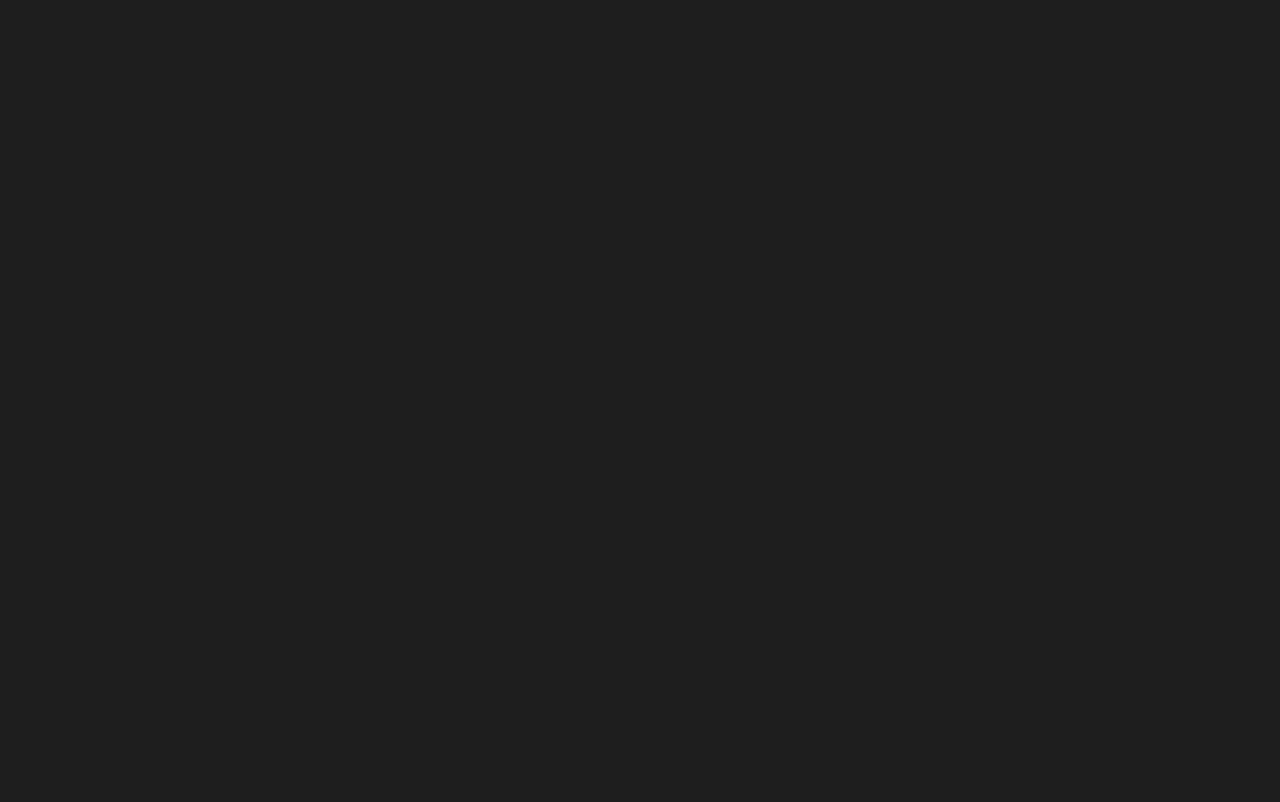
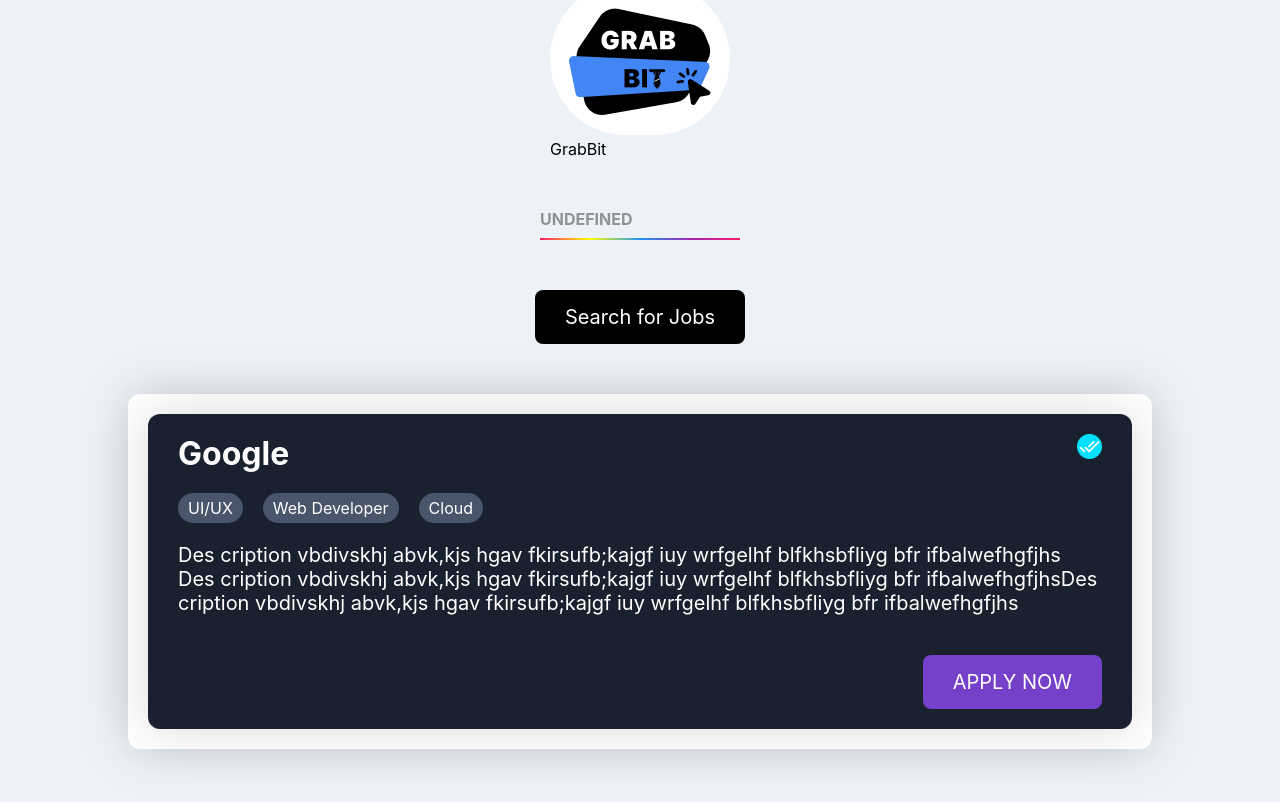
Before and after one commit to suzy-g38/GrabBits_Website, a React (Create React App) app in the folder client/: page /team in a window 1280 px wide. Shown: the part 1382-2184 px from the top of the page. Before the commit the page ends 1383 px from the top, so only its background shows below. Built offline with nearby package versions, Linux system fonts and the light colour scheme.

Commit message:
card done

```diff
--- a/client/src/App.jsx
+++ b/client/src/App.jsx
@@ -6,6 +6,16 @@
 const App = () => {
 	return (
 		<>
+			<div
+				style={{
+					display: 'flex',
+					justifyContent: 'center',
+					alignItems: 'center',
+					flexDirection: 'column',
+					gap: '50px',
+					margin: '100px 0',
+				}}
+			>
 				<Navbar />
 				<Routes>
 					<Route path="/" element={<Landing />} />
@@ -15,6 +25,8 @@
 				<Footer />
 				<Input />
 				<Button label="Search for Jobs" />
+				<Card />
+			</div>
 		</>
 	);
 };
--- a/client/src/components/common/Button/Button.jsx
+++ b/client/src/components/common/Button/Button.jsx
@@ -10,12 +10,17 @@
 	filled,
 	padding = '15px 30px',
 	fontSize = '20px',
+	bgColor,
 }) => {
 	return (
 		<>
 			<div className={classes.btn_container}>
 				<button
-					style={{ padding: padding, fontSize: fontSize }}
+					style={{
+						padding: padding,
+						fontSize: fontSize,
+						backgroundColor: bgColor,
+					}}
 					className={filled ? classes.fill : classes.btn}
 					onClick={onClick}
 					disabled={disabled}
--- a/client/src/components/common/Button/Button.module.css
+++ b/client/src/components/common/Button/Button.module.css
@@ -7,7 +7,7 @@
 .btn {
 	all: unset;
 	background-color: #000;
-	border: 2px solid #000000;
+	/* border: 2px solid #000000; */
 	color: #fff;
 	cursor: pointer;
 	font-size: 20px;
@@ -20,7 +20,6 @@
 .img {
 	width: 50px;
 	position: absolute;
-	z-index: 0;
 	right: 4px;
 	z-index: -1;
 	opacity: 0;
@@ -29,7 +28,7 @@
 .btn:hover {
 	background-color: rgb(45, 45, 45);
 	color: rgb(255, 255, 255);
-	border: 2px solid #000;
+	/* border: 2px solid #000; */
 }
 .btn_container:hover .img {
 	transform: translateY(-22px);
--- a/client/src/components/common/Card/Card.jsx
+++ b/client/src/components/common/Card/Card.jsx
@@ -1,8 +1,36 @@
 import React from 'react';
 import classes from './Card.module.css';
+import verified from '../../../assets/verified.png';
+import { Button } from '../../common/index';
 
 const Card = () => {
-	return <></>;
+	return (
+		<>
+			<div className={classes.outer_container}>
+				<div className={classes.inner_container}>
+					<div className={classes.data}>
+						<h1 className={classes.name}>Google</h1>
+						<img className={classes.verified} src={verified} alt="verified" />
+					</div>
+					<div className={classes.tags}>
+						<span className={classes.tag}>UI/UX</span>
+						<span className={classes.tag}>Web Developer</span>
+						<span className={classes.tag}>Cloud</span>
+					</div>
+					<div className={classes.description}>
+						Des cription vbdivskhj abvk,kjs hgav fkirsufb;kajgf iuy wrfgelhf
+						blfkhsbfliyg bfr ifbalwefhgfjhs Des cription vbdivskhj abvk,kjs hgav
+						fkirsufb;kajgf iuy wrfgelhf blfkhsbfliyg bfr ifbalwefhgfjhsDes
+						cription vbdivskhj abvk,kjs hgav fkirsufb;kajgf iuy wrfgelhf
+						blfkhsbfliyg bfr ifbalwefhgfjhs
+					</div>
+					<div className={classes.apply}>
+						<Button bgColor="#7541C8" label="APPLY NOW" />
+					</div>
+				</div>
+			</div>
+		</>
+	);
 };
 
 export default Card;
--- a/client/src/components/common/Card/Card.module.css
+++ b/client/src/components/common/Card/Card.module.css
@@ -0,0 +1,56 @@
+.outer_container {
+	display: flex;
+	justify-content: center;
+	align-items: center;
+	width: 80vw;
+	height: auto;
+	background-color: #fff;
+	border-radius: 12px;
+	box-shadow: 0px 0px 50px 0px #00000026;
+}
+.inner_container {
+	display: flex;
+	justify-content: flex-start;
+	align-items: flex-start;
+	flex-direction: column;
+	gap: 20px;
+	padding: 20px 30px;
+	margin: 20px;
+	background-color: #19212e;
+	border-radius: 12px;
+	box-shadow: 0px 0px 50px 0px #00000026;
+}
+.data {
+	display: flex;
+	justify-content: space-between;
+	width: 100%;
+}
+.name {
+	color: #fff;
+	font-size: 32px;
+}
+.verified {
+	width: 25px;
+	height: 25px;
+}
+.tags {
+	display: flex;
+	justify-content: center;
+	align-items: center;
+	gap: 20px;
+}
+.tag {
+	background-color: #48556a;
+	color: #fff;
+	border-radius: 100px;
+	padding: 5px 10px;
+}
+.description {
+	color: #fff;
+	font-size: 20px;
+}
+.apply {
+	align-self: flex-end;
+	z-index: 0;
+	margin-top: 20px;
+}
--- a/client/src/index.css
+++ b/client/src/index.css
@@ -5,7 +5,7 @@
 		sans-serif;
 	-webkit-font-smoothing: antialiased;
 	-moz-osx-font-smoothing: grayscale;
-	background-color: #1e1e1e;
+	background-color: #ecf2f8;
 }
 
 code {
```
Also changed, not shown: client/src/assets/verified.png (added). Lines whose indentation alone changed are shown as unchanged.
